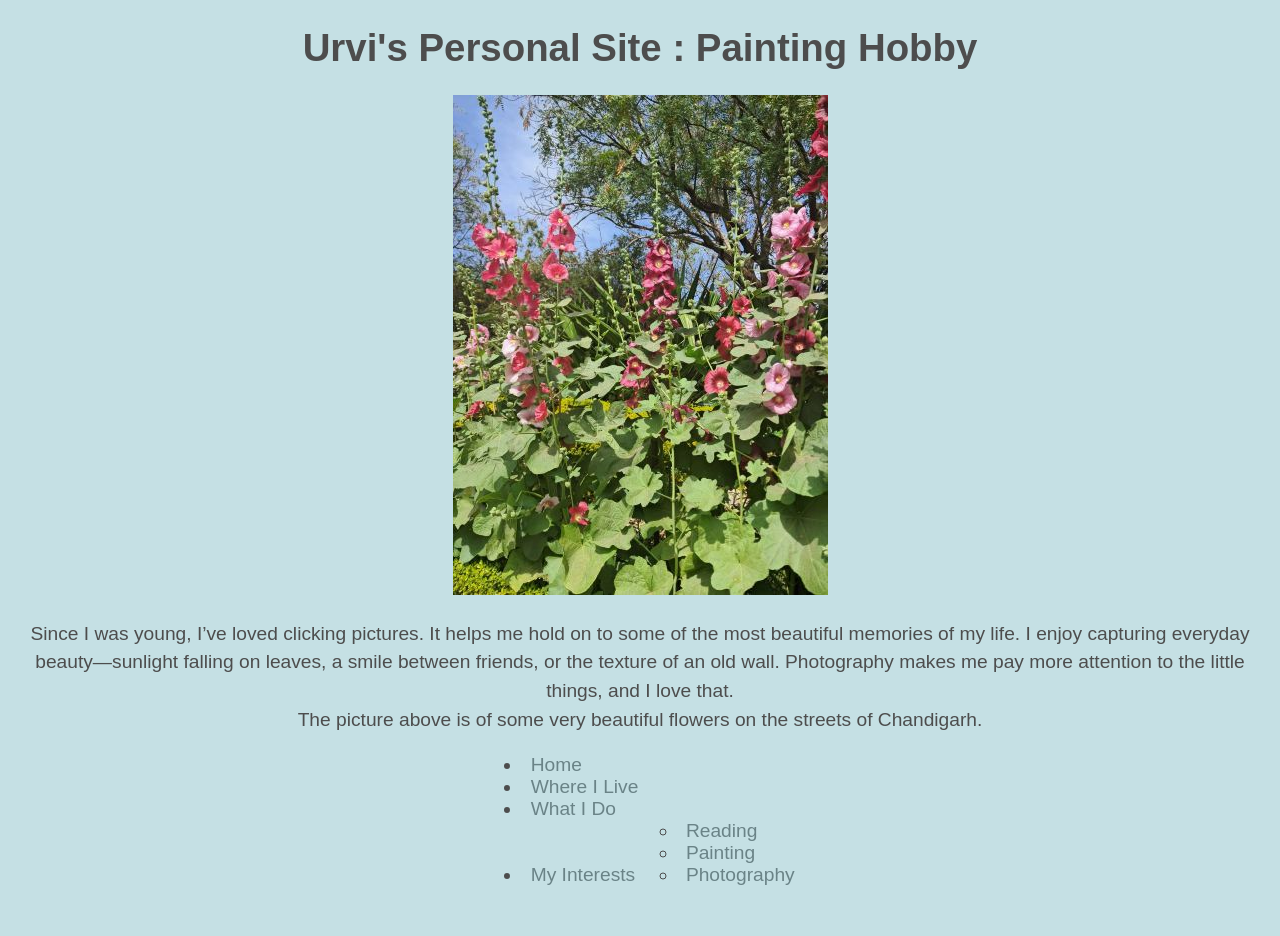
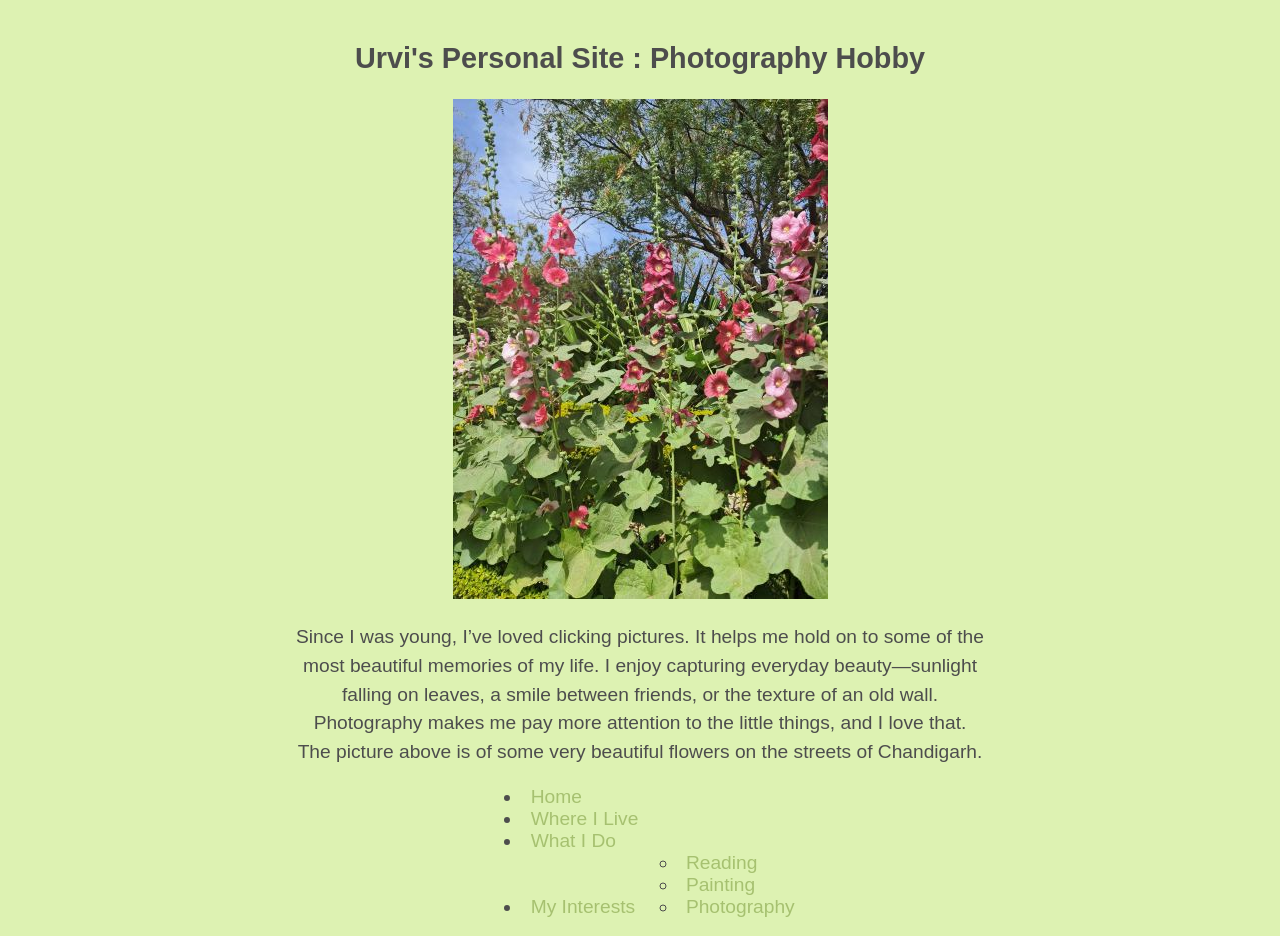
Before and after one commit to UrviGarg11/urviportfolio, a plain HTML site: page interests/camera.html in a window 1280 px wide. Before the commit the page ends 894 px from the top, so only its background shows below. Drawn offline with Linux system fonts and the light colour scheme.

Commit message:
changed background color

```diff
--- a/interests/camera.html
+++ b/interests/camera.html
@@ -3,14 +3,22 @@
 <head>
     <meta charset="UTF-8">
     <meta name="viewport" content="width=device-width, initial-scale=1.0">
-    <title>Personal Site : Painting Hobby</title>
+    <title>Personal Site : Photography Hobby</title>
     <link href="../styles.css" rel="stylesheet">
+    <style>
+        body {
+            background-color: #ddf2b2;
+        }
+        nav ul li a {
+            color: #a6c170;
+        }
+    </style>
 </head>
 <body>
-    <h1>Urvi's Personal Site : Painting Hobby</h1>
+    <article>
+        <h1>Urvi's Personal Site : Photography Hobby</h1>
         <img src="../images/hobby3.jpg" alt="Flowers" width="375" height="500">
         <p>Since I was young, I’ve loved clicking pictures. It helps me hold on to some of the most beautiful memories of my life. I enjoy capturing everyday beauty—sunlight falling on leaves, a smile between friends, or the texture of an old wall. Photography makes me pay more attention to the little things, and I love that. <br> The picture above is of some very beautiful flowers on the streets of Chandigarh. </p>
-
         <nav>
             <ul>
                 <li><a href="../index.html"> Home </a></li>
@@ -25,6 +33,7 @@
                 </li>
             </ul>
         </nav>
+    </article>
 </body>
 </body>
 </html>
```
Also changed, not shown: interests/art.html (+10 -1 lines), interests/book.html (+9 -0 lines), interests/index.html (+3 -2 lines), work.html (+4 -2 lines). Lines whose indentation alone changed are shown as unchanged.
